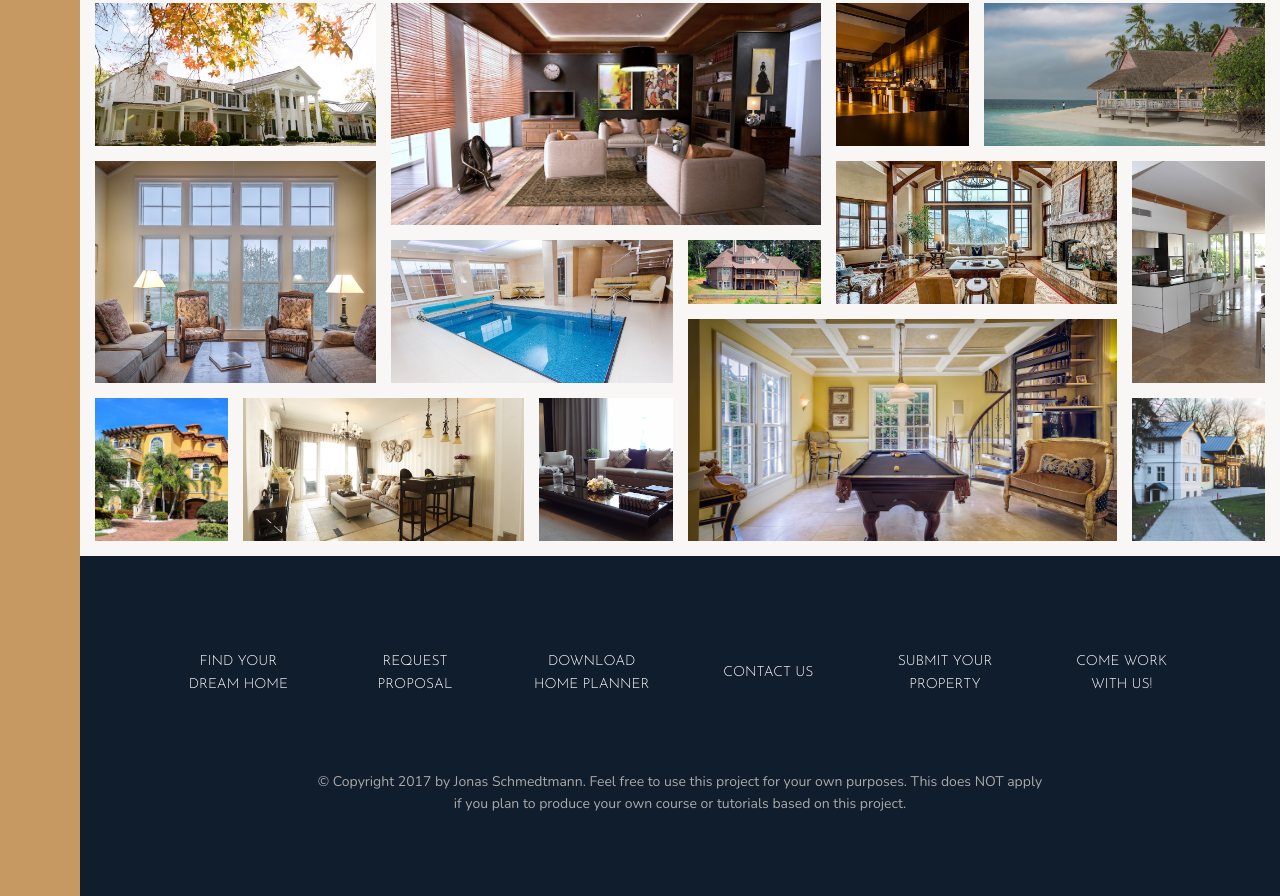
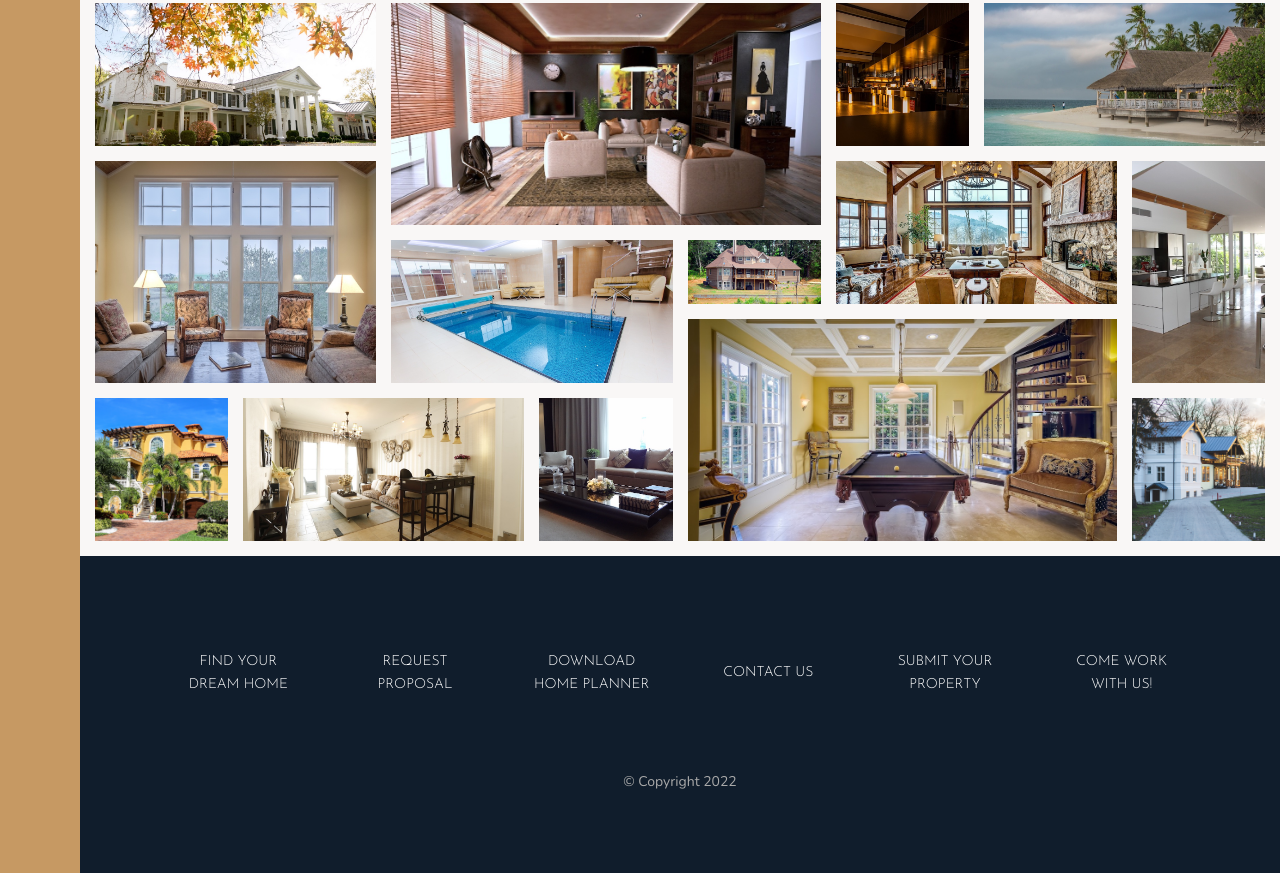
Before and after one commit to arkhilena/landing_nexter, a website: page index.html in a window 1280 px wide. Shown: the part 3084-3980 px from the top of the page. After the commit the page ends 3957 px from the top, so only its background shows below. Drawn offline with nearby package versions, Linux system fonts and the light colour scheme.

Commit message:
Add files via upload

```diff
--- a/index.html
+++ b/index.html
@@ -348,7 +348,7 @@
                     <li class="nav__item"><a href="#" class="nav__link">Come work with us!</a></li>
             </ul>
             <p class="copyright">
-                &copy; Copyright 2017 by Jonas Schmedtmann. Feel free to use this project for your own purposes. This does NOT apply if you plan to produce your own course or tutorials based on this project.
+                &copy; Copyright 2022
             </p>
         </footer>
     </body>
```
